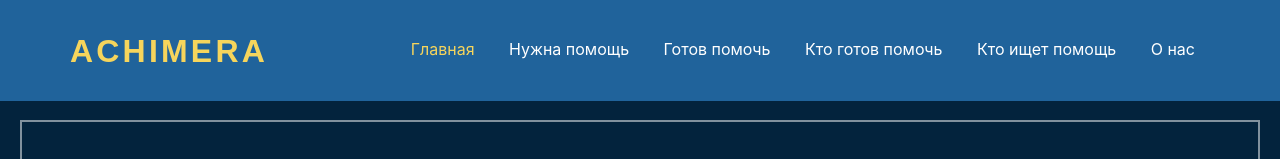
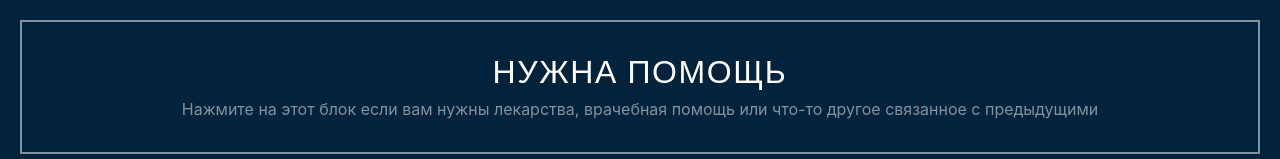
Before and after one commit to asanoviskhak/achimera, a plain HTML site: page index.html in a window 1280 px wide. Shown: the top 159 px of the page. Drawn offline with nearby package versions, Linux system fonts and the light colour scheme; no server answers; a script that the page names is missing; files whose address does not match are found by name.

Commit message:
Header removed form first page

```diff
--- a/index.html
+++ b/index.html
@@ -45,7 +45,7 @@
     </div>
 
 
-    <header class="site-navbar js-sticky-header site-navbar-target" role="banner">
+    <!-- <header class="site-navbar js-sticky-header site-navbar-target" role="banner">
 
       <div class="container">
         <div class="row align-items-center position-relative">
@@ -74,7 +74,7 @@
         </div>
       </div>
 
-    </header>
+    </header> -->
 
     <!-- <div class="owl-carousel slide-one-item">
       <a href="#"><img src="images/hero_1.jpg" alt="Image" class="img-fluid"></a>
```
